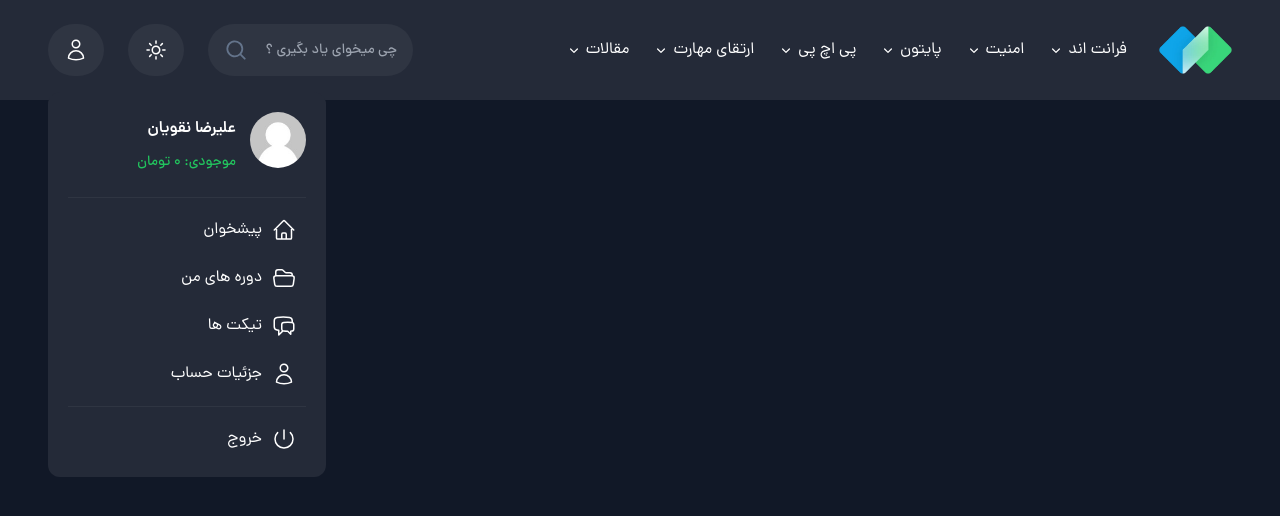
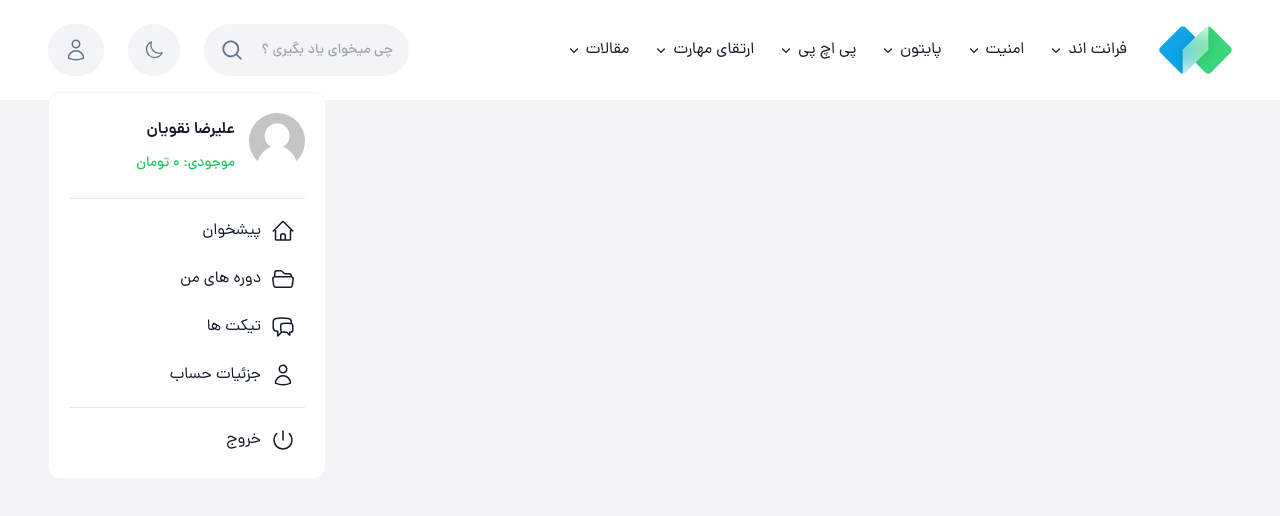
Before and after one commit to Alireza-Naghavian/sabz-learn-clone, a Next.js app: page / in a window 1280 px wide. Both pictures are taken after a click on the button 156 px from the left and 50 px from the top of the page. Shown: the top 516 px of the page. Built offline with nearby package versions, Linux system fonts and the light colour scheme.

Commit message:
Feat: -Add TRK package & react-redux -Add theme switcher

```diff
--- a/package.json
+++ b/package.json
@@ -10,11 +10,13 @@
   },
   "dependencies": {
     "@heroicons/react": "^2.1.5",
+    "@reduxjs/toolkit": "^2.2.7",
     "class-variance-authority": "^0.7.0",
     "next": "14.2.9",
     "react": "^18",
     "react-dom": "^18",
     "react-hook-form": "^7.53.0",
+    "react-redux": "^9.1.2",
     "recharts": "^2.12.7",
     "sharp": "^0.33.5",
     "swiper": "^11.1.12"
--- a/src/app/layout.tsx
+++ b/src/app/layout.tsx
@@ -12,7 +12,7 @@ export default function RootLayout({
   children: React.ReactNode;
 }>) {
   return (
-    <html lang="fa-IR" dir="rtl" className="scroll-smooth dark">
+    <html lang="fa-IR" dir="rtl" className="scroll-smooth ">
       <body
         className="font-Dana text-gray-900 dark:text-white
        bg-gray-100 dark:bg-gray-900"
--- a/src/components/shared/navbar/UserDataDropDown.tsx
+++ b/src/components/shared/navbar/UserDataDropDown.tsx
@@ -35,6 +35,7 @@ function UserDataDropDown() {
                 alt="user-sample"
                 src={"/images/user_sample.png"}
                 loading="lazy"
+                sizes="w-14 h-14"
                 className="w-14 h-14  inline-block"
                 imageStyles="object-cover rounded-full"
               />
@@ -50,9 +51,10 @@ function UserDataDropDown() {
             </div>
           </div>
           {/* <!-- Dashboard Links --> */}
-          {userPanelOptions.map((item: UserPanelOpType) => {
+          {userPanelOptions.map((item: UserPanelOpType,index:number) => {
             return (
               <SideBarItem
+              key={index}
                 variant={item.variant}
                 Icon={() => <item.Icon />}
                 title={item.title}
--- a/src/components/ui/ThemeToggler/ThemeToggler.tsx
+++ b/src/components/ui/ThemeToggler/ThemeToggler.tsx
@@ -1,13 +1,31 @@
 "use client";
 import { MoonIcon, SunIcon } from "@heroicons/react/24/outline";
-import React from "react";
+import React, { useEffect, useState } from "react";
 import Button from "../button/Button";
+import { getFromStorage, saveToStorage } from "@/utils/darkMode";
+function ThemeToggler() {
+  const [theme, setTheme] = useState<string | null>(null);
+  useEffect(() => {
+    const storedTheme = getFromStorage("theme") || "dark";
+    setTheme(storedTheme);
 
-function ThemeToggler() {
+    document.documentElement.classList.add(storedTheme);
+  }, []);
+  const themeHandler = () => {
+    const newtheme = theme === "dark" ? "light" : "dark";
+    setTheme(newtheme);
+    saveToStorage("theme", newtheme);
+    document.documentElement.classList.remove(theme || "dark");
+    document.documentElement.classList.add(newtheme);
+  };
   return (
-    <Button type="button" size="xl" className="hidden lg:flex  ">
-      <SunIcon className="hidden dark:inline-block w-6 h-6" />
-      <MoonIcon className=" dark:hidden w-6 h-6" />
+    <Button type="button" size="xl" className="hidden lg:flex  " onClick={themeHandler}>
+      <SunIcon
+        className={`${theme === "light" ? "hidden" : "inline-block"}  w-full h-full  `}
+      />
+      <MoonIcon
+        className={`${theme === "dark" ? "hidden" : "inline-block "}  w-full h-full `}
+      />
     </Button>
   );
 }
--- a/src/components/ui/logo-link/LogoLink.tsx
+++ b/src/components/ui/logo-link/LogoLink.tsx
@@ -7,6 +7,7 @@ function LogoLink() {
     <div className="lg:ml-8">
                 <Link href={"/"} className='block'>
                 <ResponsiveImage
+                sizes='h-12  w-[73px]'
                 className='h-12  w-[73px] !bg-transparent'
                 imageStyles='object-cover !bg-transparent'
                 alt='سبزلرن'
--- /dev/null
+++ b/src/utils/darkMode.ts
@@ -0,0 +1,8 @@
+export const saveToStorage = (key:string, value:string) => {
+  return localStorage.setItem(key, JSON.stringify(value));
+};
+
+export const getFromStorage = (key:string) => {
+  const data = JSON.parse(localStorage.getItem(key) as string);
+  return data;
+};
```
Also changed, not shown: 1 other file (tests, documents, lock files or other folders).
